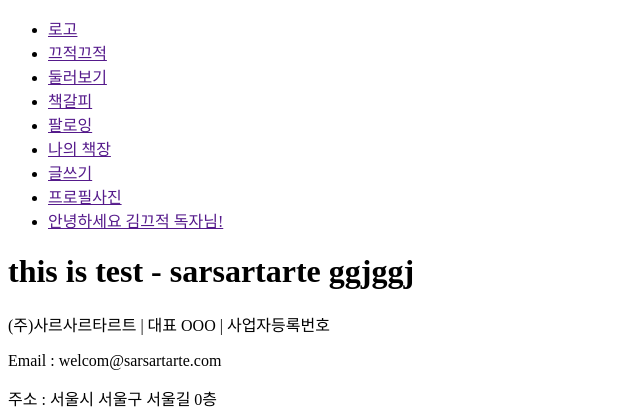
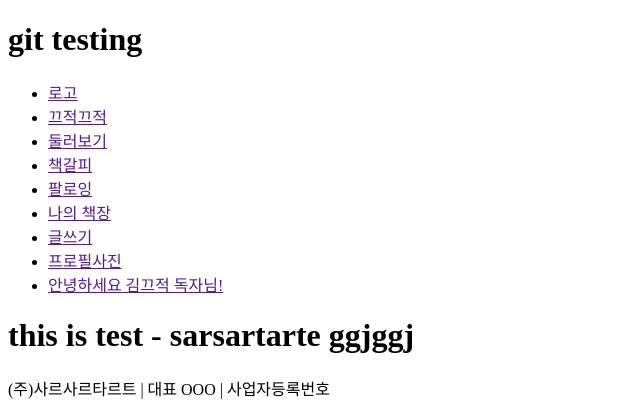
Before and after one commit to cool1726/GGJGGJ, a Django app: page / in a window 1280 px wide. Shown: the top 417 px of the page, without its empty margins (0-640 px from the left). Run offline with Django 3.2, Linux system fonts and the light colour scheme.

Commit message:
for test johnny

```diff
--- a/ggjProject/home/templates/home.html
+++ b/ggjProject/home/templates/home.html
@@ -11,6 +11,7 @@
 </head>
 
 <body>
+    <h1>git testing</h1>
     <ul class="top-navbar">
         <span>
             <li><a href="">로고</a></li>
```
